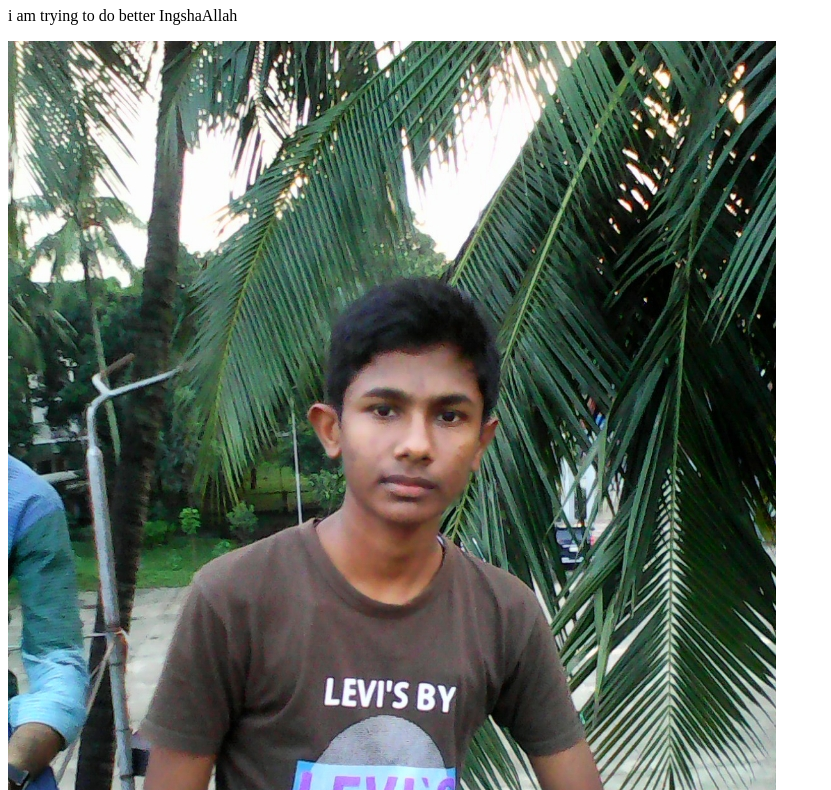
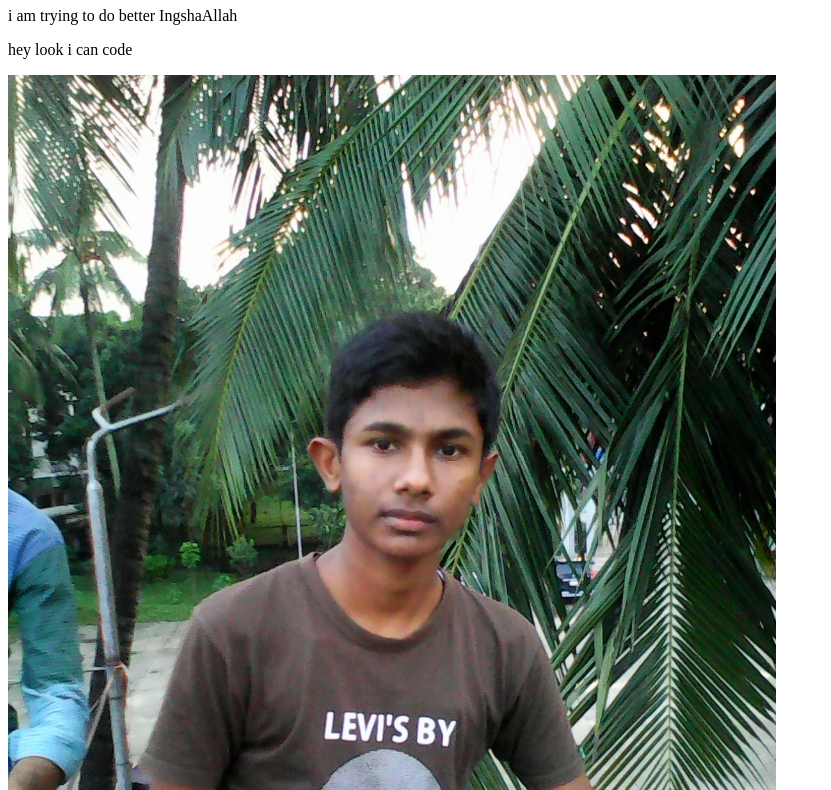
Before and after one commit to iamshs/new-git-practice, a plain HTML site: page index.html in a window 1280 px wide. Shown: the part 73-863 px from the top of the page, without its empty margins (0-831 px from the left). Drawn offline with Linux system fonts and the light colour scheme.

Commit message:
my new work

```diff
--- a/index.html
+++ b/index.html
@@ -9,6 +9,7 @@
 <body>
    <h1>Hey I can push hit</h1>
    <p>i am trying to do better IngshaAllah</p>
+   <p>hey look i can code</p>
    <img src="CYMERA_shuvo me.jpg" alt="">
 </body>
 </html>
```
